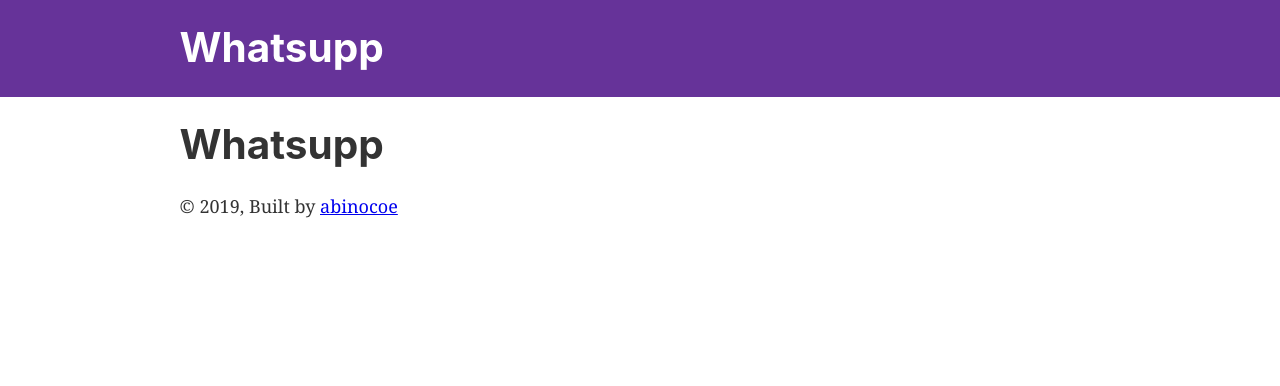
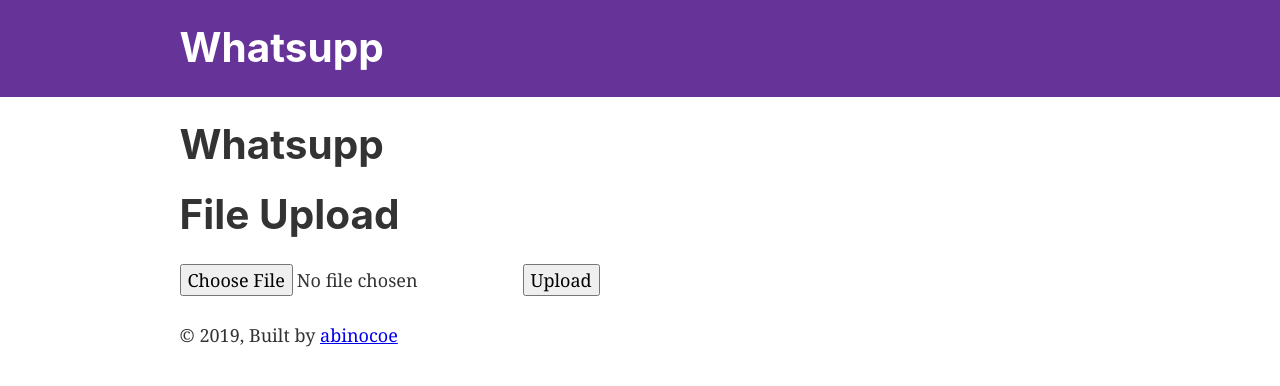
Before and after one commit to abinocoe/whatsupp, a Gatsby site: page / in a window 1280 px wide. Built offline with nearby package versions, Linux system fonts and the light colour scheme; Gatsby itself is replaced by a stand-in of ours.

Commit message:
file upload component

```diff
--- /dev/null
+++ b/src/components/filePicker.tsx
@@ -0,0 +1,45 @@
+import React, { Component, FormEvent, SyntheticEvent } from "react"
+
+interface State {
+  file?: File
+  uploading: boolean
+}
+
+interface HTMLInputEvent extends SyntheticEvent {
+  target: HTMLInputElement & EventTarget
+}
+
+class FilePicker extends Component<{}, State> {
+  private fileReader = new FileReader()
+
+  private handleFileRead = (_event: Event) => {
+    this.setState({ uploading: false })
+    const result = this.fileReader.result
+    console.log(result)
+  }
+
+  private onFormSubmit = (e: FormEvent) => {
+    e.preventDefault()
+    this.fileReader.onloadstart = () => this.setState({ uploading: true })
+    this.fileReader.onloadend = this.handleFileRead
+    if (this.state.file) this.fileReader.readAsText(this.state.file)
+  }
+
+  private onChange = (event: HTMLInputEvent) => {
+    if (event.target.files) {
+      this.setState({ file: event.target.files[0] })
+    }
+  }
+
+  public render() {
+    return (
+      <form onSubmit={this.onFormSubmit}>
+        <h1>File Upload</h1>
+        <input type="file" accept=".txt" onChange={this.onChange} />
+        <button type="submit">Upload</button>
+      </form>
+    )
+  }
+}
+
+export default FilePicker
--- a/src/components/seo.tsx
+++ b/src/components/seo.tsx
@@ -5,21 +5,22 @@
  * See: https://www.gatsbyjs.org/docs/use-static-query/
  */
 
-import { graphql, useStaticQuery } from "gatsby";
-import React from "react";
-import Helmet from "react-helmet";
+// @ts-ignore
+import { graphql, useStaticQuery } from "gatsby"
+import React from "react"
+import Helmet from "react-helmet"
 
 interface MetaContent {
-  name: string;
-  content: string;
+  name: string
+  content: string
 }
 
 interface Props {
-  description?: string;
-  lang?: string;
-  meta?: MetaContent[];
-  keywords?: string[];
-  title: string;
+  description?: string
+  lang?: string
+  meta?: MetaContent[]
+  keywords?: string[]
+  title: string
 }
 
 const SEO = ({
@@ -27,7 +28,7 @@ const SEO = ({
   lang = `en`,
   meta = [],
   keywords = [],
-  title
+  title,
 }: Props) => {
   const { site } = useStaticQuery(
     graphql`
@@ -41,62 +42,62 @@ const SEO = ({
         }
       }
     `
-  );
+  )
 
-  const metaDescription = description || site.siteMetadata.description;
+  const metaDescription = description || site.siteMetadata.description
 
   return (
     <Helmet
       htmlAttributes={{
-        lang
+        lang,
       }}
       title={title}
       titleTemplate={`%s | ${site.siteMetadata.title}`}
       meta={[
         {
           content: metaDescription,
-          name: `description`
+          name: `description`,
         },
         {
           content: title,
-          property: `og:title`
+          property: `og:title`,
         },
         {
           content: metaDescription,
-          property: `og:description`
+          property: `og:description`,
         },
         {
           content: `website`,
-          property: `og:type`
+          property: `og:type`,
         },
         {
           content: `summary`,
-          name: `twitter:card`
+          name: `twitter:card`,
         },
         {
           content: site.siteMetadata.author,
-          name: `twitter:creator`
+          name: `twitter:creator`,
         },
         {
           content: title,
-          name: `twitter:title`
+          name: `twitter:title`,
         },
         {
           content: metaDescription,
-          name: `twitter:description`
-        }
+          name: `twitter:description`,
+        },
       ]
         .concat(
           keywords.length > 0
             ? {
                 content: keywords.join(`, `),
-                name: `keywords`
+                name: `keywords`,
               }
             : []
         )
         .concat(meta)}
     />
-  );
-};
+  )
+}
 
-export default SEO;
+export default SEO
--- a/src/pages/index.tsx
+++ b/src/pages/index.tsx
@@ -2,11 +2,13 @@ import React from "react"
 
 import Layout from "../components/layout"
 import SEO from "../components/seo"
+import FilePicker from "../components/filePicker"
 
 const IndexPage = () => (
   <Layout>
     <SEO title="Home" keywords={[`application`, `react`]} />
     <h1>Whatsupp</h1>
+    <FilePicker />
   </Layout>
 )
 
```
Also changed, not shown: src/components/filePicker.test.tsx (added, +11 -0 lines).
